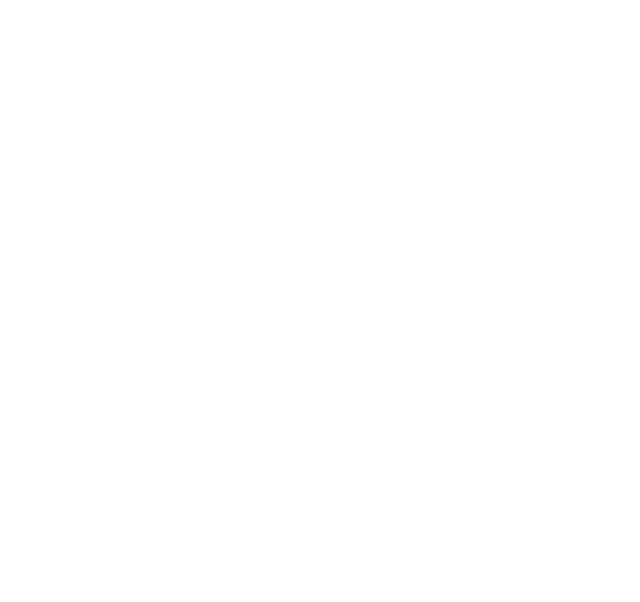
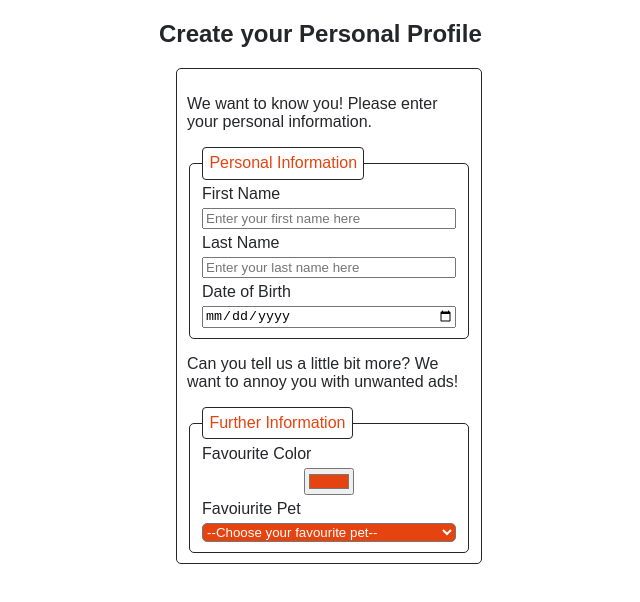
Before and after one commit to FelixJentsch/html-forms_personal-profile-form, a website: page index.html in a window 1280 px wide. Shown: the whole page, without its empty margins (311-951 px from the left). Drawn offline with Linux system fonts and the light colour scheme.

Commit message:
solved challenge

```diff
--- a/index.html
+++ b/index.html
@@ -10,6 +10,63 @@
     <link rel="stylesheet" href="./css/styles.css" />
   </head>
   <body>
-    <section></section>
+    <section>
+      <h2>Create your Personal Profile</h2>
+      <form>
+        <p>We want to know you! Please enter your personal information.</p>
+        <fieldset>
+          <legend>Personal Information</legend>
+          <label for="firstName">First Name</label>
+          <input
+            name="firstName"
+            id="firstName"
+            required
+            placeholder="Enter your first name here"
+          />
+          <label for="lastName">Last Name</label>
+          <input
+            name="lastName"
+            id="lastName"
+            required
+            placeholder="Enter your last name here"
+          />
+          <label for="birthdate">Date of Birth</label>
+          <input
+            type="date"
+            name="birthdate"
+            id="birthdate"
+            required
+            placeholder="Enter your birthdate name here"
+          />
+        </fieldset>
+        <p>
+          Can you tell us a little bit more? We want to annoy you with unwanted
+          ads!
+        </p>
+        <fieldset>
+          <legend>Further Information</legend>
+          <label for="favColor">Favourite Color</label>
+          <input
+            type="color"
+            name="favColor"
+            id="favColor"
+            required
+            value="#E5430F"
+          />
+
+          <label for="favPet">Favoiurite Pet</label>
+          <select name="favPet" id="favPet">
+            <option selected disabled>--Choose your favourite pet--</option>
+            <option>Cat</option>
+            <option>Dog</option>
+            <option>Dragon</option>
+            <option>Wolpertinger</option>
+            <option>Agra cadabra</option>
+            <option>Chicken Turtle</option>
+            <option>Fried Egg Jellyfish</option>
+          </select>
+        </fieldset>
+      </form>
+    </section>
   </body>
 </html>
```
